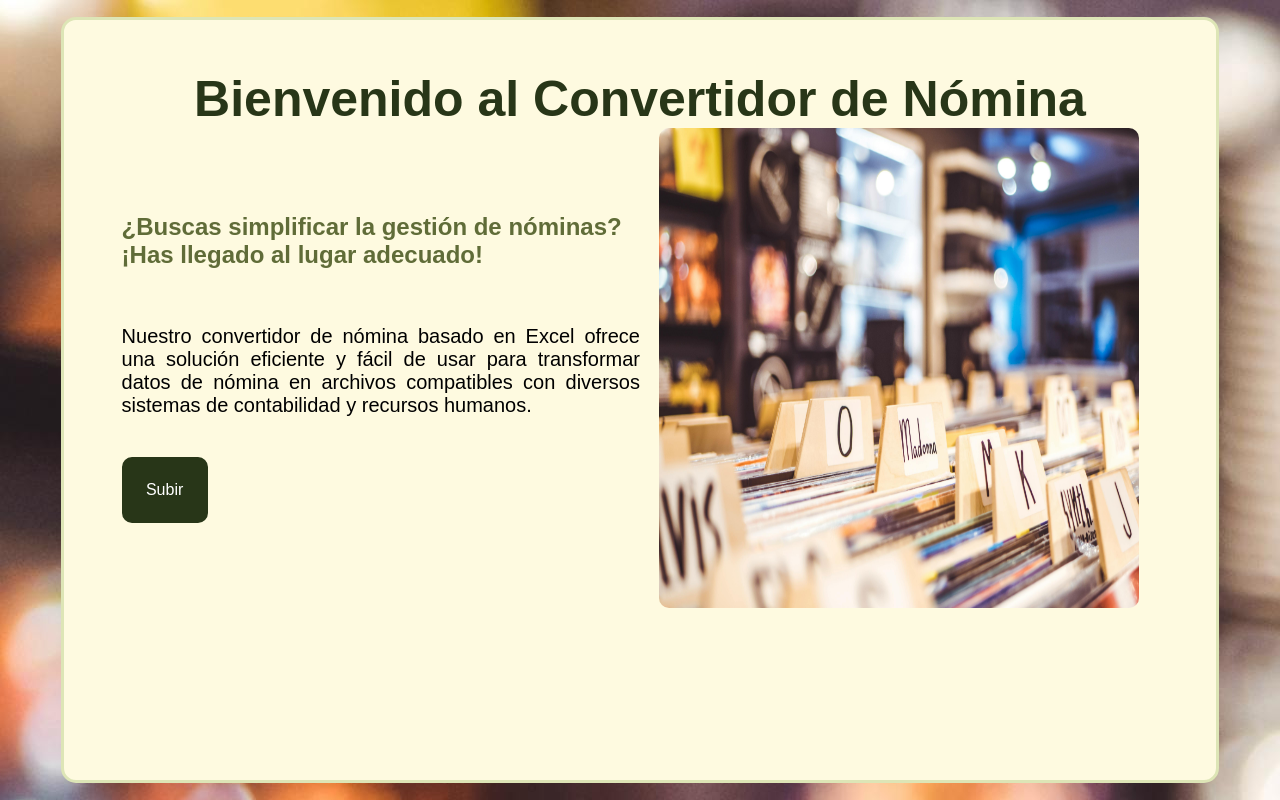
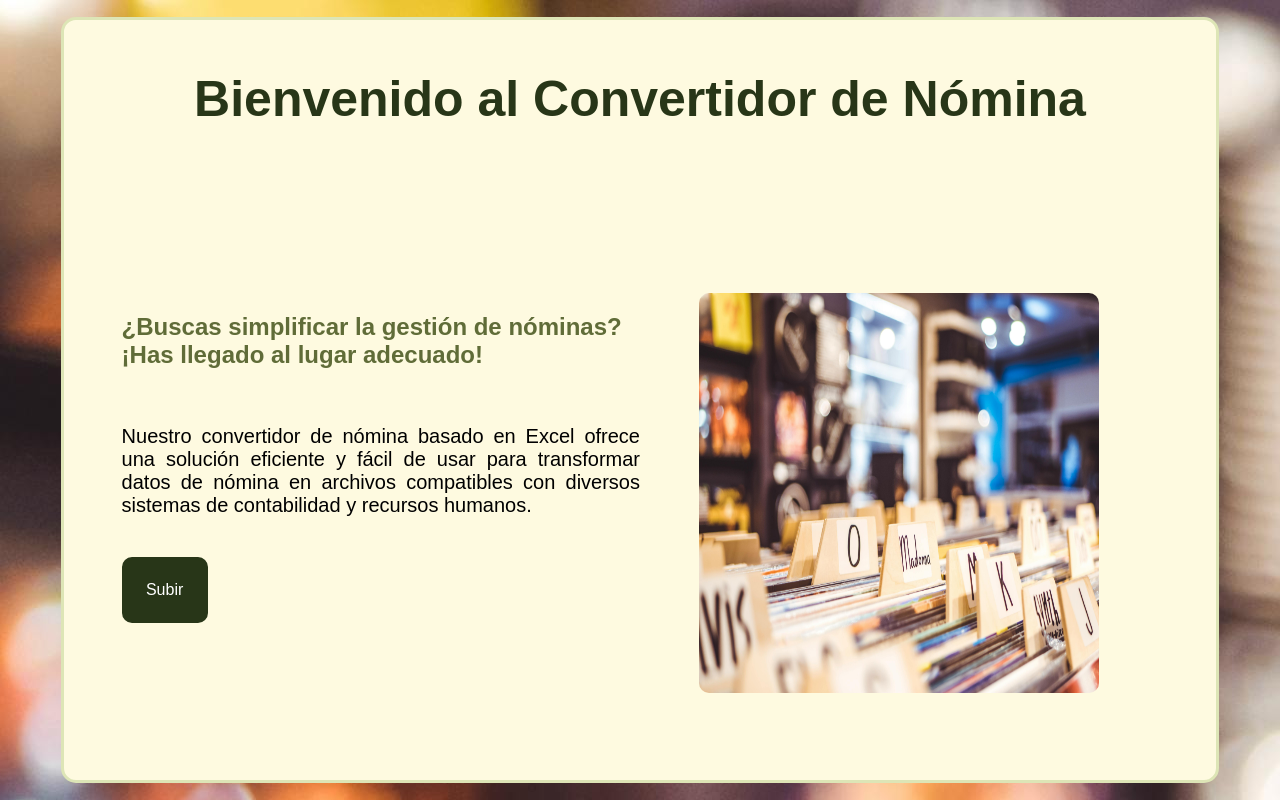
Before and after one commit to KaleosAsc/Nomina, a PHP site: page / in a window 1280 px wide. Run offline with PHP 8.4, Linux system fonts and the light colour scheme.

Commit message:
cambio css nuevo

```diff
--- a/styles.css
+++ b/styles.css
@@ -40,6 +40,7 @@ h1 {
   display: grid;
   grid-template-rows: 1fr 1fr;
   gap: 20px;
+  margin-top: 100px;
 }
 
 h2 {
@@ -68,11 +69,12 @@ p {
   display: flex;
   justify-content: center;
   align-items: center;
+  margin-top: 150px;
 }
 
 img {
-  height: 60vh;
-  width: 60vh;
+  height: 50vh;
+  width: 50vh;
   border: 2px solid none;
   border-radius: 10px;
   position: absolute;
```
